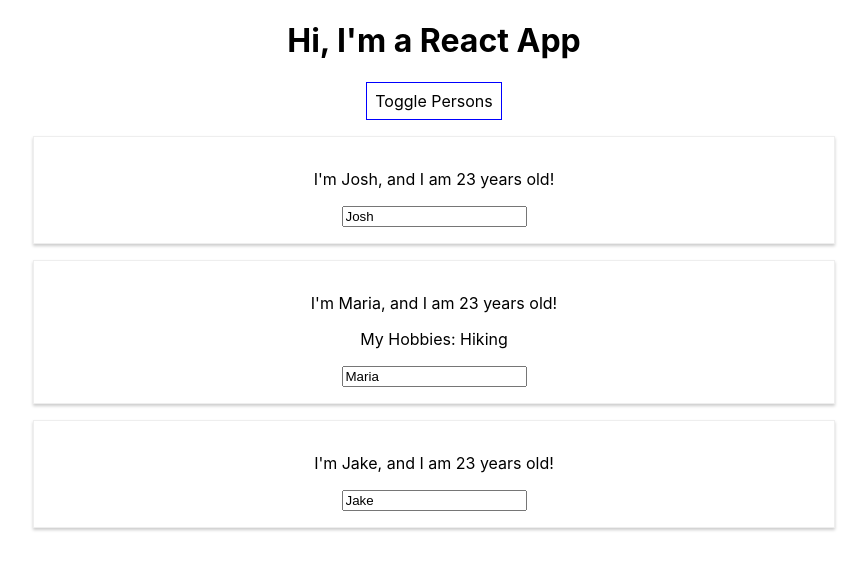
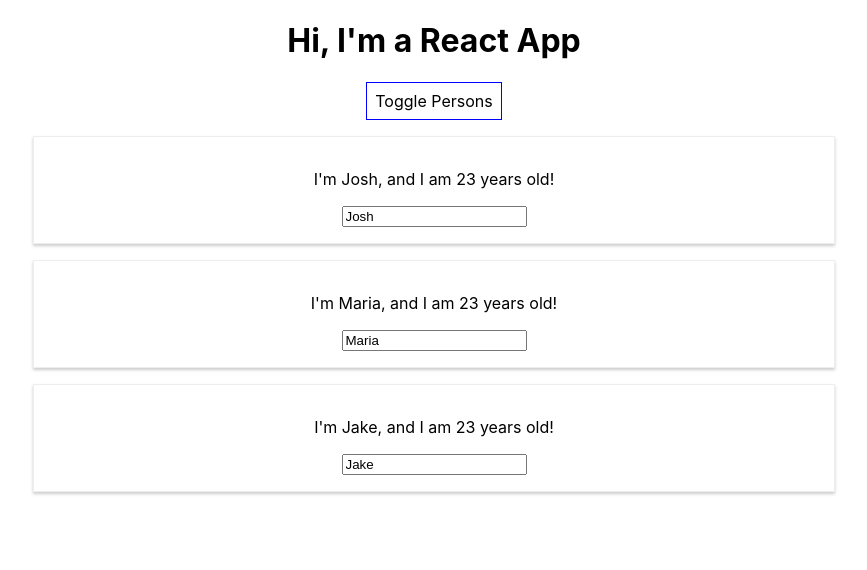
Before and after one commit to joshsarna/react-complete-guide, a React (Create React App) app: page / in a window 1280 px wide. Both pictures are taken after a click on the button "Toggle Persons". Shown: the top 570 px of the page, without its empty margins (206-1073 px from the left). Built offline with nearby package versions, Linux system fonts and the light colour scheme.

Commit message:
render list of data using .map

```diff
--- a/src/App.js
+++ b/src/App.js
@@ -52,19 +52,11 @@ class App extends Component {
     if (this.state.showPersons) {
       persons = (
         <div>
-          <Person
-            name={ this.state.persons[0].name }
-            age={ this.state.persons[0].age } />
-          <Person
-            name={ this.state.persons[1].name }
-            age={ this.state.persons[1].age }
-            click={this.switchNameHandler.bind(this, 'Joshuoah')}
-            changed={this.nameChangedHandler} >
-              My Hobbies: Hiking
-            </Person>
-          <Person
-            name={ this.state.persons[2].name }
-            age={ this.state.persons[2].age } />
+          {this.state.persons.map(person => {
+            return <Person
+              name={person.name}
+              age={person.age} />
+          })}
         </div>
       )
     }
```
